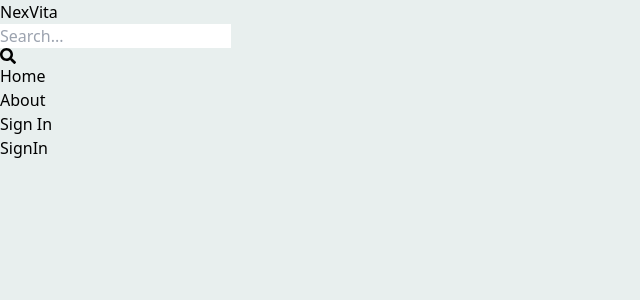
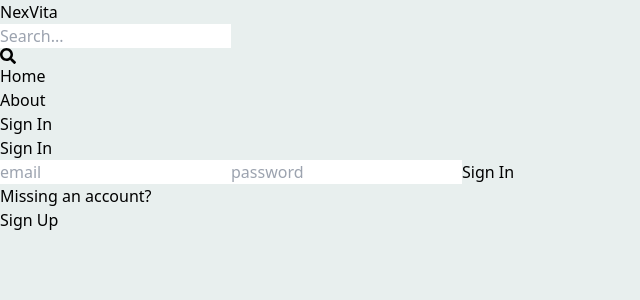
Before and after one commit to Sumedha-Sharma/real-estate-voc, a React (Vite) app in the folder client/: page /sign-in in a window 1280 px wide. Shown: the top 300 px of the page, without its empty margins (0-640 px from the left). Built offline with nearby package versions, Linux system fonts and the light colour scheme.

Commit message:
complete sign in functionality

```diff
--- a/client/src/pages/SignIn.jsx
+++ b/client/src/pages/SignIn.jsx
@@ -1,7 +1,74 @@
-import React from 'react'
+import React, { useState } from 'react'
+import { Link,useNavigate } from 'react-router-dom'
 
 export default function SignIn() {
+  const[formData,setFormData]=useState({});
+  const[error,setError]=useState(null);
+  const[loading,setLoading]=useState(false);
+  const navigate=useNavigate();
+const handleChange=(e)=>{
+  setFormData({
+    ...formData,
+    [e.target.id]:e.target.value,
+
+  })
+
+};
+
+const handleSubmit= async(e)=>{
+  e.preventDefault();
+  try {
+    setLoading(true);
+    const res=await fetch('/api/auth/signin',{
+      method:'POST',
+      headers:{
+        'Content-Type':'application/json',
+      },
+      body:JSON.stringify(formData),
+    });
+    const data= await res.json();
+    if(data.success===false){
+      setError(data.message);
+      setLoading(false);
+      return;
+    }
+    setLoading(false);
+    setError(null);
+    navigate('/');
+  } catch (error) {
+    setError(error.message);
+    setLoading(false);
+  }
+
+  console.log(data);
+
+
+};
+
+
+
   return (
-    <div>SignIn</div>
+    <div className='p-3 max-w-lg mx-auto'>
+      <h1 className='text-4xl text-center font-semibold my-7 text-teal-800'>
+        Sign In
+      </h1>
+     {error && <p className='rounded-md text-red-500  bg-red-300 my-3 p-2'>{error}</p>}
+      <form onSubmit={handleSubmit} className='flex flex-col gap-8 mt-10'>
+
+        <input type="email" id='email' placeholder='email' className=' border-2 border-teal-700 p-3 rounded-lg'onChange={handleChange}/>
+        <input type="password" id='password' placeholder='password' className=' border-2 border-teal-700 p-3 rounded-lg'onChange={handleChange} />
+        <button  disabled={loading} className='bg-teal-700 text-white p-3 rounded-lg uppercase hover:opacity-90 disabled:opacity-70'>
+          {loading?'Loading...':'Sign In'}
+        </button>
+      </form>
+      <div className='flex gap-2 mt-5'>
+        <p> Missing an account?</p>
+        <Link to='/sign-up'>
+          <span className='text-blue-900'>Sign Up</span>
+        </Link>
+      </div>
+
+
+    </div>
   )
 }
```
